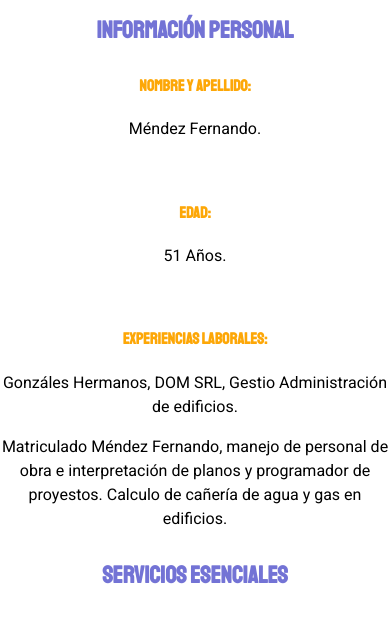
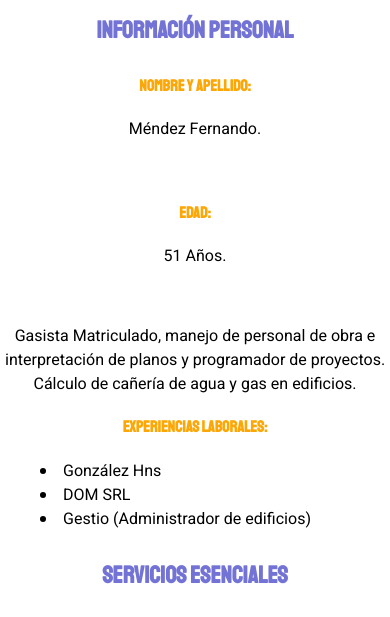
Before and after one commit to blujin-99/Mendez-gas-sanitario, a plain HTML site: page index.html in a window 390 px wide. Shown: the part 453-1070 px from the top of the page. Drawn offline with Linux system fonts and the light colour scheme.

Commit message:
cambios en texto receptivo

```diff
--- a/index.html
+++ b/index.html
@@ -20,10 +20,15 @@
                 <h2 class="titulo">Información personal</h2>
                 <h4 class="title-info">Nombre y Apellido: </h4> <p class="info-personal">Méndez Fernando.</p><br>
                 <h4 class="title-info">Edad: </h4> <p class="info-personal"> 51 Años.</p><br>
-                <h4 class="title-info">Experiencias laborales: </h4> <p class="info-personal"> Gonzáles Hermanos, DOM SRL, Gestio Administración de edificios. </p>
-                <p class="parrafo">Matriculado Méndez Fernando, manejo de personal de obra e interpretación de planos y programador de proyestos. Calculo de cañería de agua y gas en edificios. </p>
+                <p class="parrafo">Gasista Matriculado, manejo de personal de obra e interpretación de planos y programador de proyectos. Cálculo de cañería de agua y gas en edificios. </p>
+                <h4 class="title-info">Experiencias laborales: </h4>
+                                <ul class="empresas">
+                                <li>González Hns</li>
+                                <li>DOM SRL</li>
+                                <li>Gestio (Administrador de edificios)</li>
+                                </ul>
                 <h2 class="titulo">Servicios Esenciales</h2>
-                <p class="parrafo">Atención a urgencia domiciliar. Se realiza desobstrucció de cloaca, instalación de agua, plubial, habitación de servicio de gas, reparación de artefactos, red de incendios para edificios y servicio de reparación para consorcios. Se realiza atención personalizada y presupuesto sin cargo.</p>
+                <p class="parrafo">Atención a urgencia domiciliar. Se realiza desobstrucción de cloaca, instalación de agua, plubial, habitación de servicio de gas, reparación de artefactos, red de incendios para edificios y servicio de reparación para consorcios. Se realiza atención personalizada y presupuesto sin cargo.</p>
                 <h2 class="titulo">Instalaciones</h2>
                 <p class="parrafo">Cocina multimarca, calefactores, termotanques, calefones (tiro forzado y tiro natural), caldera para calefacción domiciliaria por agua. </p><br>
             </article>
--- a/style.css
+++ b/style.css
@@ -20,7 +20,15 @@ body{
 .container-article{
     width: 100vw;
     height: auto;
+    position:relative;
 }
+.parrafo, .titulo, .title-info{
+    width: 100vw;
+    height: auto;
+    position:relative;
+
+}
+
 .contenido{
     width: 100vw;
     height: auto;
@@ -43,6 +51,10 @@ body{
 .title-info{
     font-family:'Staatliches', cursive;
     color: rgb(253, 167, 7);
+}
+.empresas{
+    list-style-position:inside;
+    text-align: left;
 }
 .slider{
     width: 100vw;
```
